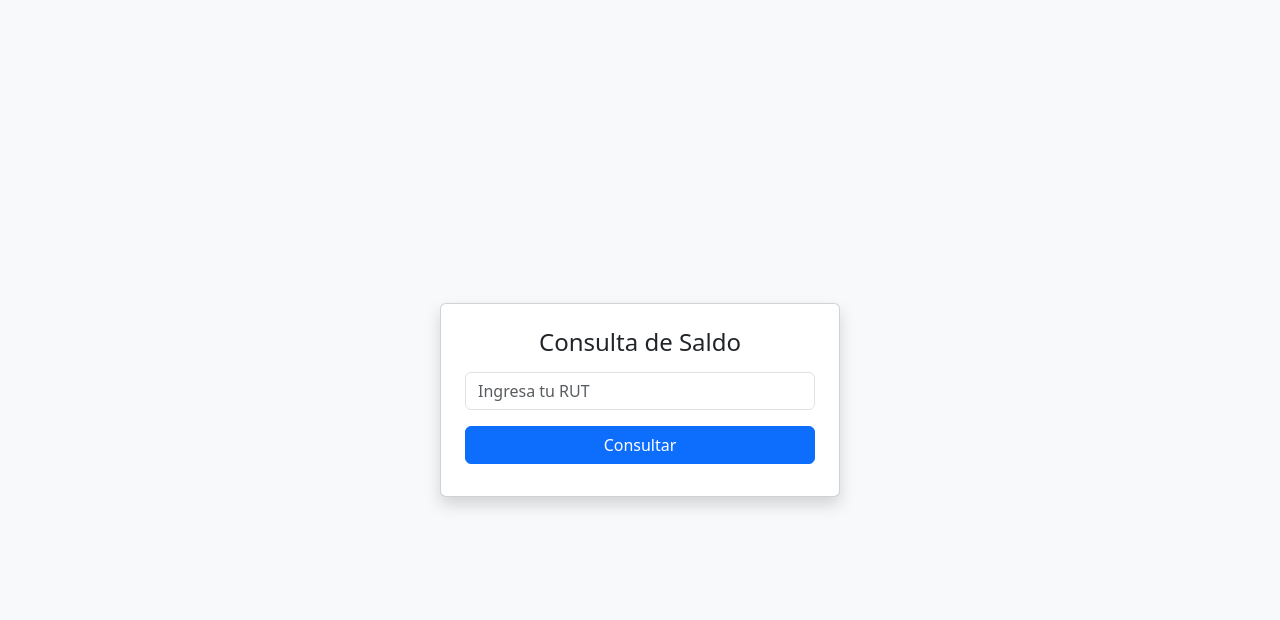
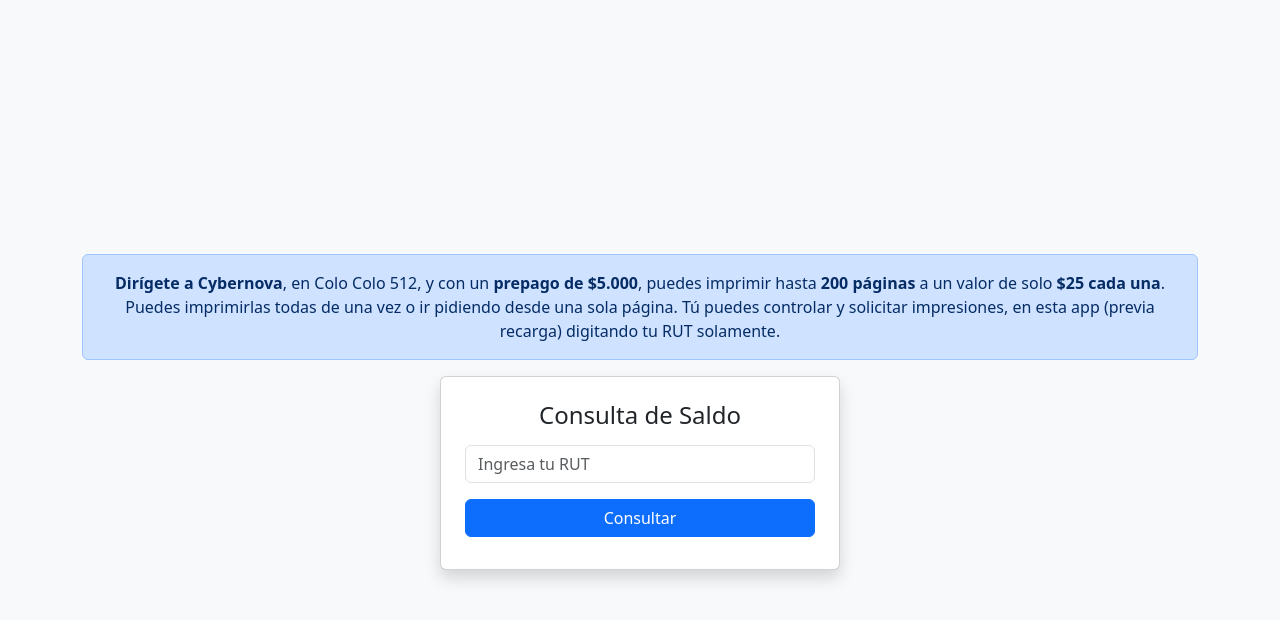
Before and after one commit to cybernovala/prepago, a Flask app: template templates/index.html in a window 1280 px wide. Shown: the top 620 px of the page. Run offline with Flask 3, Linux system fonts and the light colour scheme; the template is opened without the code that fills it, so the values that code supplies are empty.

Commit message:
Update index.html

```diff
--- a/templates/index.html
+++ b/templates/index.html
@@ -3,6 +3,13 @@
 <head>
   <meta charset="UTF-8">
   <meta name="viewport" content="width=device-width, initial-scale=1">
+<div class="container mt-4">
+    <div class="alert alert-primary text-center" role="alert">
+      <strong>Dirígete a Cybernova</strong>, en Colo Colo 512, y con un <strong>prepago de $5.000</strong>, puedes imprimir hasta <strong>200 páginas</strong> a un valor de solo <strong>$25 cada una</strong>.
+      Puedes imprimirlas todas de una vez o ir pidiendo desde una sola página.
+      Tú puedes controlar y solicitar impresiones, en esta app (previa recarga) digitando tu RUT solamente.
+    </div>
+
   <title>Consulta de Saldo</title>
   <link href="https://cdn.jsdelivr.net/npm/bootstrap@5.3.3/dist/css/bootstrap.min.css" rel="stylesheet">
 </head>
```
